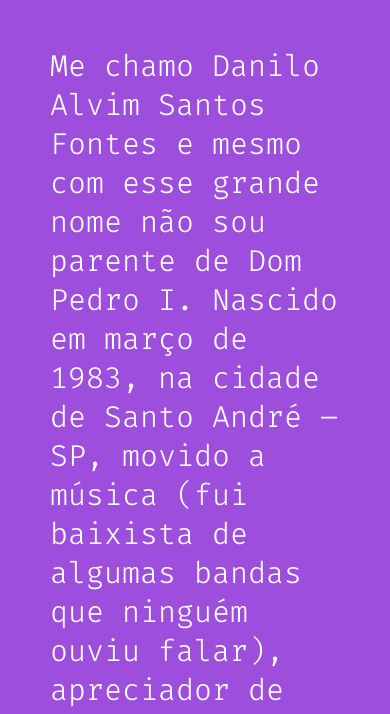
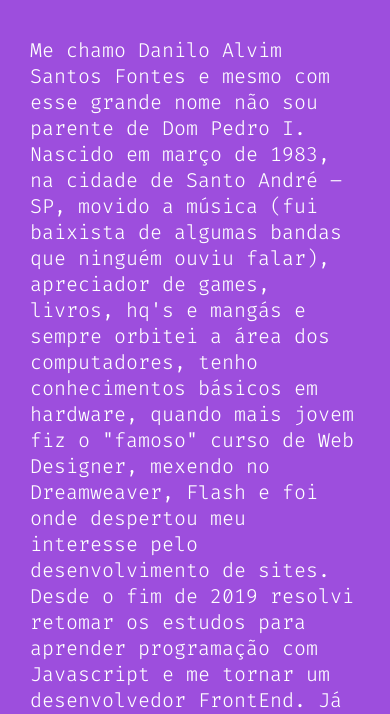
Before and after one commit to Fino59/Html-Css-Feliz, a plain HTML site: page index.html in a window 390 px wide. Shown: the part 3076-3790 px from the top of the page. Drawn offline with nearby package versions, Linux system fonts and the light colour scheme.

Commit message:
Add responsive to main-description component

```diff
--- a/css/components/main-description.css
+++ b/css/components/main-description.css
@@ -6,3 +6,12 @@
     padding-left: 50px;
     padding-right: 50px;
 }
+
+@media (max-width: 400px) {
+    .main-description {
+        font-size: 20px;
+        padding-left: 30px;
+        padding-right: 30px;
+        text-align: left;
+    }
+}
```
